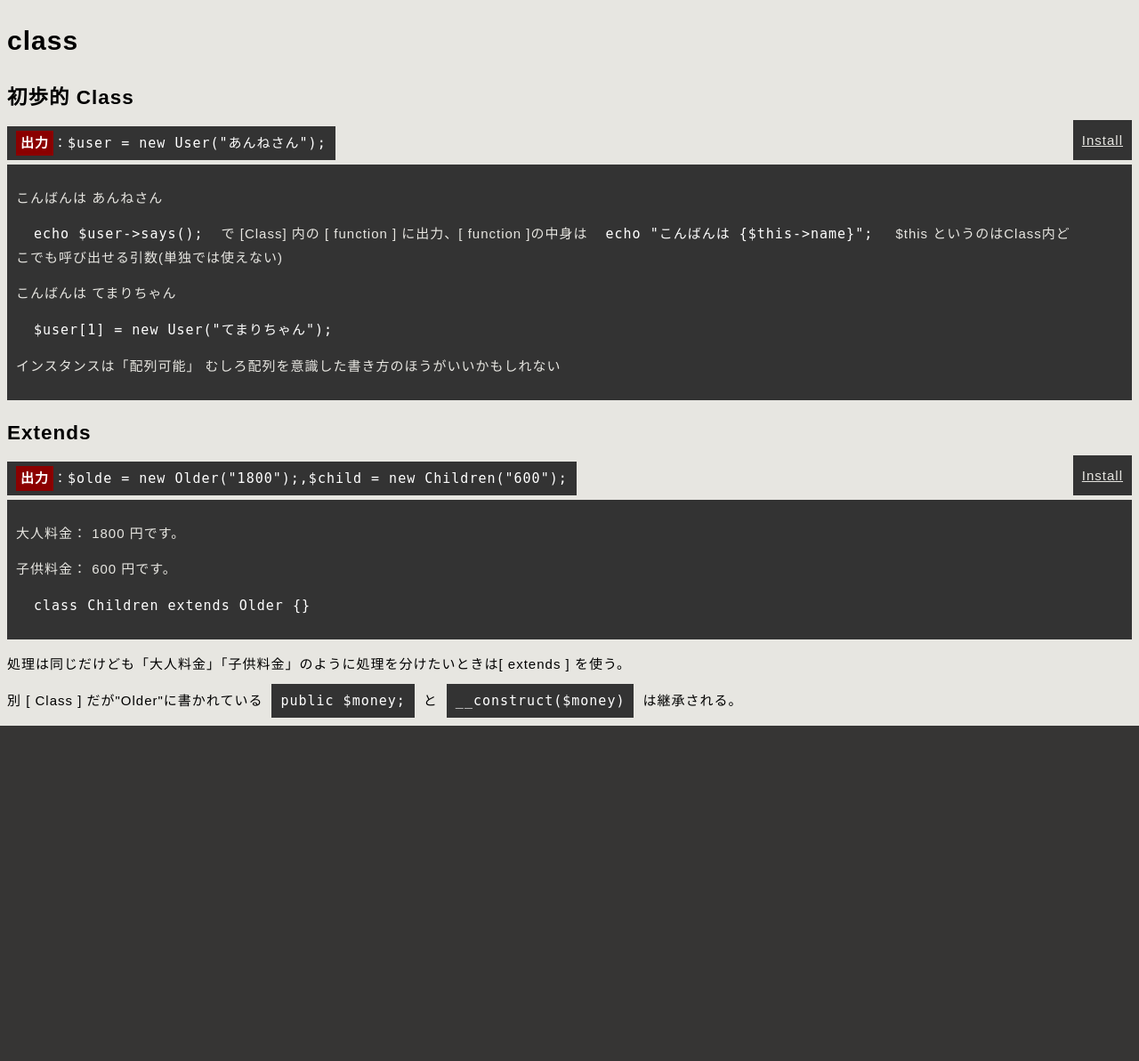
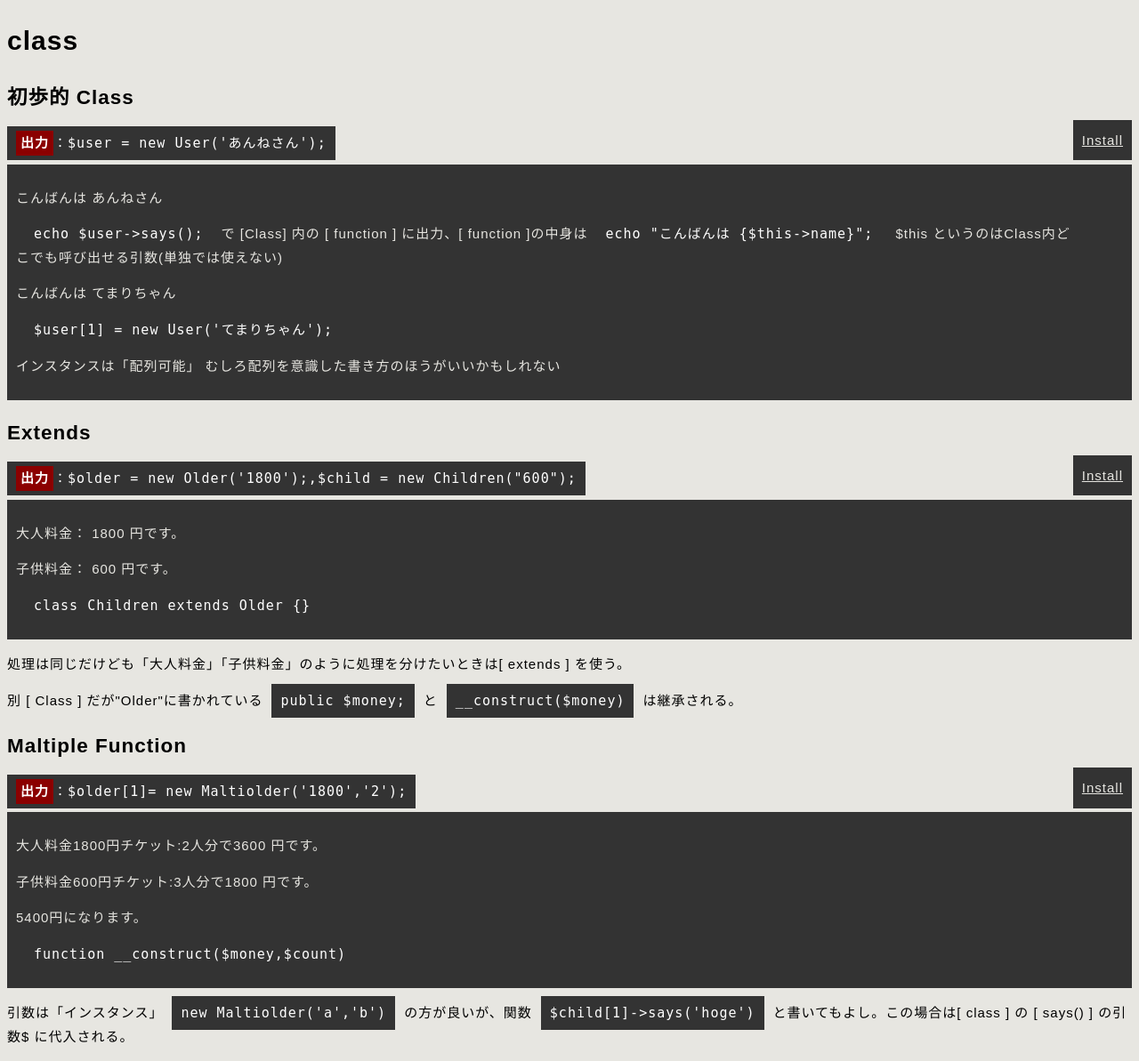
Before and after one commit to KurohimeAkari/PHP, a PHP site: page /class.php in a window 1280 px wide. Shown: the whole page at 89% size. Before the commit the page ends 816 px from the top, so only its background shows below. Run offline with PHP 8.4, Linux system fonts and the light colour scheme; some libraries are stand-ins or nearby versions.

Commit message:
maltiple function

```diff
--- a/class.php
+++ b/class.php
@@ -12,28 +12,40 @@
 	<article>
 		<h2>初歩的 Class</h2>
 		<section>
-			<p><code><span>出力</span>：$user = new User("あんねさん");</code></p>
+			<p><code><span>出力</span>：$user = new User('あんねさん');</code></p>
 			<p class='inst'><?php echo gitname('class/begin.php');?></p>
 			<div>
-				<p><?php $user[0]= new User("あんねさん"); echo $user[0]->says(); ?></p>
+				<p><?php $user[0]= new User('あんねさん'); echo $user[0]->says(); ?></p>
 				<p><code>echo $user->says();</code>で [Class] 内の [ function ] に出力、[ function ]の中身は<code>echo "こんばんは {$this->name}";</code> $this というのはClass内どこでも呼び出せる引数(単独では使えない)</p>
-				<p><?php $user[1]= new User("てまりちゃん"); echo $user[1]->says(); ?></p>
-				<p><code>$user[1] = new User("てまりちゃん");</code></p>
+				<p><?php $user[1]= new User('てまりちゃん'); echo $user[1]->says(); ?></p>
+				<p><code>$user[1] = new User('てまりちゃん');</code></p>
 				<p>インスタンスは「配列可能」 むしろ配列を意識した書き方のほうがいいかもしれない</p>
 			</div>
 		</section>
 		<h2>Extends</h2>
 		<section>
-			<p><code><span>出力</span>：$olde = new Older("1800");,$child = new Children("600"); </code></p>
+			<p><code><span>出力</span>：$older = new Older('1800');,$child = new Children("600"); </code></p>
 			<p class='inst'><?php echo gitname('class/extends.php');?></p>
 			<div>
-				<p><?php $older[0]= new Older("1800"); echo $older[0]->says(); ?></p>
-				<p><?php $child[0]= new Children("600"); echo $child[0]->says(); ?></p>
+				<p><?php $older[0]= new Older('1800'); echo $older[0]->says(); ?></p>
+				<p><?php $child[0]= new Children('600'); echo $child[0]->says(); ?></p>
 				<p><code>class Children extends Older {}</code></p>
 			</div>
 			<p>処理は同じだけども「大人料金」「子供料金」のように処理を分けたいときは[ extends ] を使う。</p>
 			<p>別 [ Class ] だが"Older"に書かれている<code>public $money;</code>と<code>__construct($money)</code>は継承される。</p>
 		</section>
+		<h2>Maltiple Function</h2>
+		<section>
+			<p><code><span>出力</span>：$older[1]= new Maltiolder('1800','2');</code></p>
+			<p class='inst'><?php echo gitname('class/maltifunc.php');?></p>
+			<div>
+				<p><?php $older[1]= new Maltiolder('1800','2'); echo $older[1]->says(); ?></p>
+				<p><?php $child[1]= new Maltichildren('600','3'); echo $child[1]->says(); ?></p>
+				<o><?php echo $older[1]->cost + $child[1]->cost .'円になります。'; ?></o>
+				<p><code>function __construct($money,$count)</code></p>
+			</div>
+			<p>引数は「インスタンス」<code>new Maltiolder('a','b')</code>の方が良いが、関数<code>$child[1]->says('hoge')</code>と書いてもよし。この場合は[ class ] の [ says() ] の引数$ に代入される。</p>
+		</section>
 	</article>
 </body>
 </html>
--- /dev/null
+++ b/class/maltifunc.php
@@ -0,0 +1,37 @@
+<?php
+class Maltiolder{
+	// このClassのみ
+	protected $money;
+	protected $count;
+	function __construct($money,$count){
+		// 引数 $name を Class内で使える $this->name に
+		$this->money = $money;
+		$this->count = $count;
+
+		if ($count == '' || $count == nil) {
+			$this->count = 1;
+		}
+
+	}
+
+	protected function cost(){
+		$this->cost = $this->money * $this->count;
+		return $this->cost;
+	}
+
+	public function says() {
+		$this->cost();
+		echo "大人料金{$this->money}円チケット:{$this->count}人分で{$this->cost} 円です。";
+	}
+}
+
+class Maltichildren extends Maltiolder {
+	public function says() {
+		$this->cost();
+		echo "子供料金{$this->money}円チケット:{$this->count}人分で{$this->cost} 円です。";
+	}
+}
+
+// 引数 (text) を Class (Text) << 「引数は一つだけではない」 の引数まとめ参照にする。
+
+?>
```
